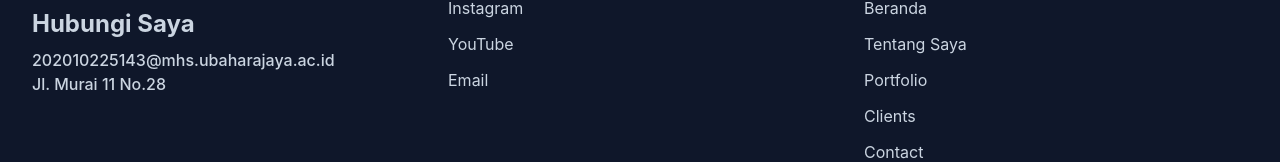
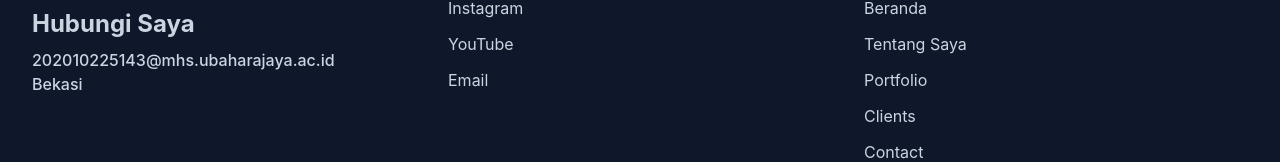
Before and after one commit to akbarfasha/Website-Tailwind-CSS, a website: page index.html in a window 1280 px wide. Shown: the part 4535-4697 px from the top of the page. Drawn offline with Linux system fonts and the light colour scheme.

Commit message:
Update index.html

```diff
--- a/index.html
+++ b/index.html
@@ -251,7 +251,7 @@
             <h2 class="font-bold text-4xl text-white mb-5">UBHARA</h2>
             <h3 class="font-bold text-2xl mb-2">Hubungi Saya</h3>
             <p>202010225143@mhs.ubaharajaya.ac.id</p>
-            <p>Jl. Murai 11 No.28</p>
+            <p>Bekasi</p>
          </div>
 
           <div class="w-full px-4 mb-12 md:w-1/3">
```
